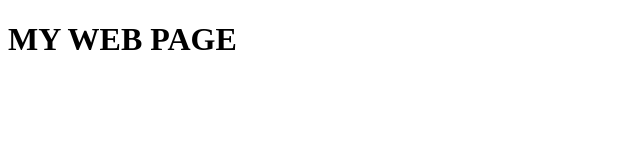
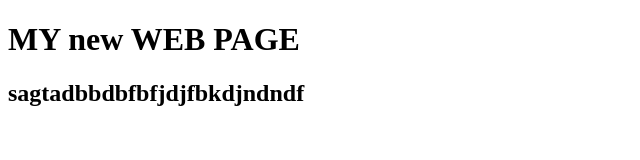
Before and after one commit to akshay-1828/ach, a plain HTML site: page index.html in a window 1280 px wide. Shown: the whole page, without its empty margins (0-640 px from the left). Drawn offline with Linux system fonts and the light colour scheme.

Commit message:
new  commit

```diff
--- a/index.html
+++ b/index.html
@@ -6,6 +6,7 @@
     <title>Document</title>
 </head>
 <body>
-    <h1>MY  WEB  PAGE</h1>
+    <h1>MY  new WEB  PAGE </h1>
+    <h2>sagtadbbdbfbfjdjfbkdjndndf</h2>
 </body>
 </html>
```
